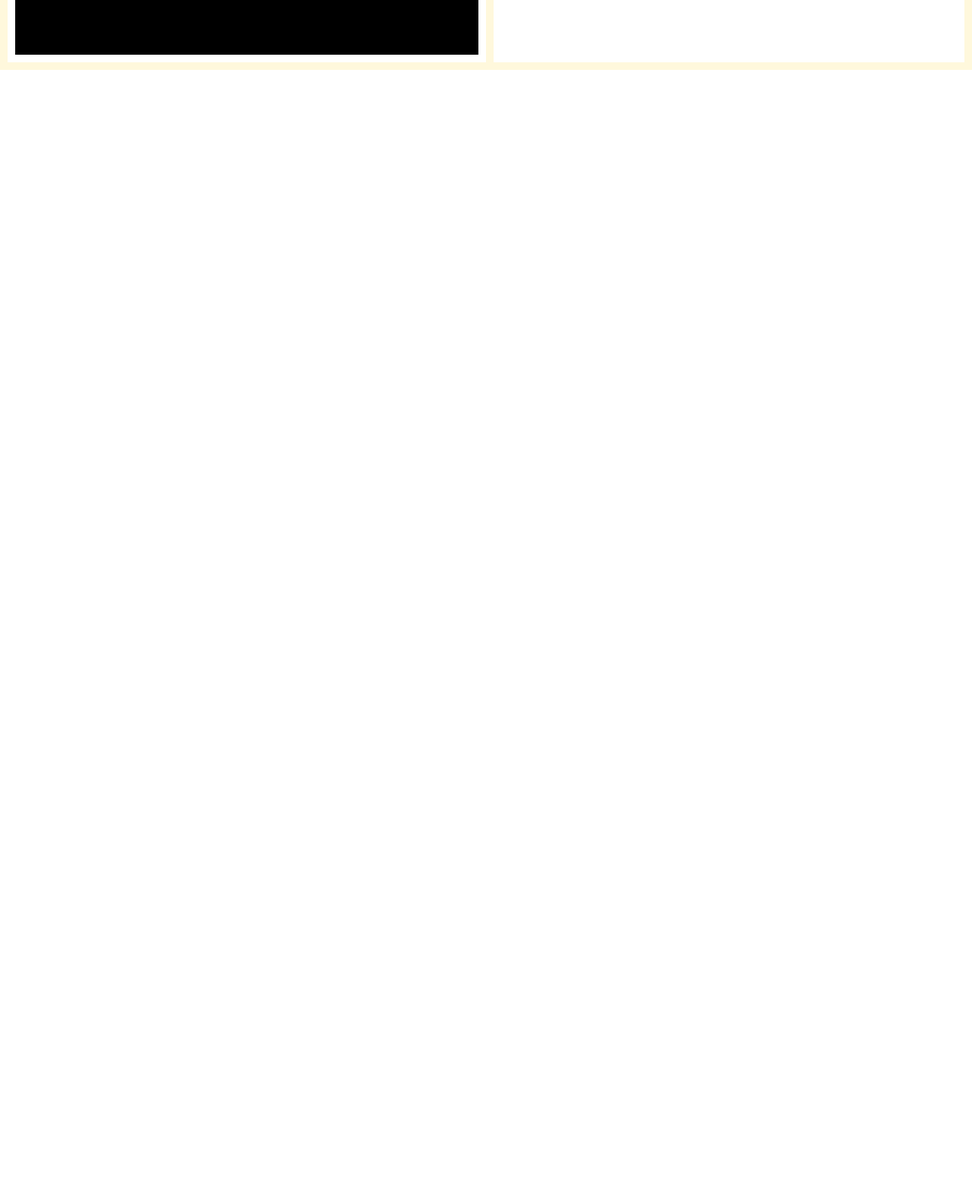
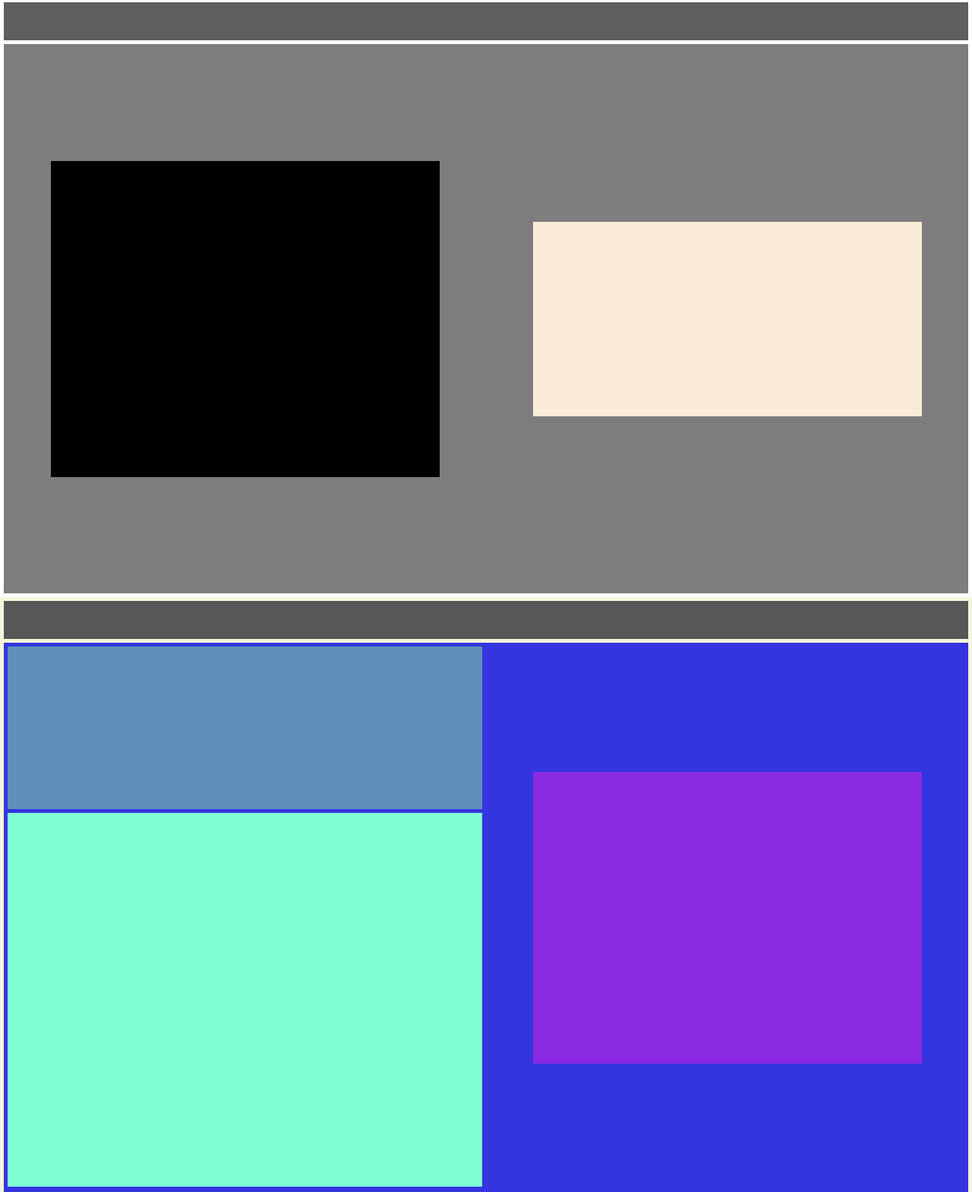
Before and after one commit to PedroHenriqueph7/desafio_portfolio_nivel_cafe_senac, a plain HTML site: page index.html in a window 1280 px wide. Shown: the part 819-2388 px from the top of the page at 76% size. Before the commit the page ends 911 px from the top, so only its background shows below. Drawn offline with Linux system fonts and the light colour scheme.

Commit message:
Inserido pagina 2 e 3 no portfolio

```diff
--- a/css/style.css
+++ b/css/style.css
@@ -4,71 +4,91 @@
     box-sizing: border-box;
 }
 
+html, body {
+    max-width: 100vw;
+
+}
+
 #cabecalho{
-    background-color: rgb(255, 255, 255);
+    background-color:white;
     padding: 10px;
     display: flex;
     justify-content: space-between;
+    align-items: center;
+    flex-wrap: wrap;
+    width: 100%;
+    max-width: 100vw;
+    border-bottom: 1px solid rgb(211, 211, 211);
+}
+
+#conteudo_da_pagina {
+    flex-wrap: wrap;
+    background-color: black;
 
 }
-
 #logo{
     background-color: black;
     width: 80px;
     height: 50px;
-
+    margin: 10px;
 }
 
 #menu_principal{
+    flex-grow: 1;
+    display: flex;
     background-color: white;
-    padding: 5px;
+    justify-content: end;
 
 }
 
 #menu_principal, ul {
     display: flex;
-    gap: 50px;
+    flex-wrap: wrap;
+    gap: 10px;
     list-style: none;
+
 }
 
 li {
-    width: 60px;
-    height: 50px;
+    width: 70px;
+    height: 30px;
     background-color: black;
-
+    flex-shrink: 0;
 }
 
-#conteudo_principal{
-    background-color: cornsilk;
+#primeira_pagina{
+    background-color: rgb(255, 255, 255);
     display: flex;
-    padding: 10px;
-
+    padding: 5px;
+    flex-wrap: wrap;
 
 }
 
 .section_principal{
-    height: 811px;
-    width: 100vw;
-    background-color: white;
+    height: 89.5vh;
+    background-color: rgb(179, 176, 176);
+    width: 98%;
+    max-width: 100vw;
 }
 
 #bloco_esquerda{
-    margin-right: 10px;
+    margin-right: 5px;
     padding: 10px;
+    flex: 2 0 300px;
 }
 
 #texto_principal{
-    height: 500px;
+    height: 45%;
     background-color: blue;
 }
 
 #botao{
-    height: 50px;
+    height: 15%;
     background-color: rgb(95, 95, 230);
     margin: 10px 0px;
 }
 #redes_socias{
-    height: 221px;
+    height: 35%;
     background-color: black;
 }
 
@@ -76,9 +96,120 @@ li {
     display: flex;
     justify-content: center;
     align-items: center;
+    padding: 10px;
+    flex: 2 0 300px;
 }
 #foto{
-    width: 600px;
-    height: 400px;
+    width: 40vw;
+    aspect-ratio: 16 / 9;
     background-color: blue;
 }
+
+
+/* PAGINA 2*/
+
+#segunda_pagina {
+    padding: 5px;
+    background-color: rgb(255, 255, 255);
+
+}
+
+#subtitulo_segunda_pagina {
+  height: 50px;
+  background-color: rgb(95, 95, 95);
+  margin-bottom: 5px;
+}
+
+#conteudo_principal_pagina_dois {
+    display: flex;
+    background-color: rgb(90, 89, 89);
+    flex-wrap: wrap;
+}
+
+.section_principal_pagina2 {
+    background-color: rgb(126, 125, 125);
+    width: 99%;
+    max-width: 99vw;
+    height: 90.4vh;
+}
+
+#bloco_esquerda2 {
+
+    display: flex;
+    justify-content: center;
+    align-items: center;
+    flex: 2 0 300px;
+}
+
+#imagem_principal_pagina_dois {
+    width: 40vw;
+    aspect-ratio: 16 / 13;
+    background-color: black;
+}
+
+#bloco_direita2 {
+    display: flex;
+    justify-content: center;
+    align-items: center;
+    flex: 2 0 300px;
+}
+
+#descricao_sobre_mim {
+    width: 40vw;
+    aspect-ratio: 18 / 9;
+    background-color: antiquewhite;
+}
+
+/* PAGINA 3*/
+
+#terceira_pagina {
+    background-color: beige;
+    padding: 5px;
+
+}
+
+#subtitulo_pagina_tres {
+    height: 50px;
+    background-color: rgb(87, 87, 87);
+    margin-bottom: 5px;
+}
+
+#conteudo_terceira_pagina {
+    display: flex;
+    background-color: bisque;
+}
+
+.section_principal_pagina_tres {
+    width: 99%;
+    max-width: 99vw;
+    height: 90.4vh;
+    background-color: rgb(53, 53, 223);
+}
+
+#bloco_esquerda_pagina3 {
+    padding: 5px;
+}
+
+#campo_texto_pagina3 {
+    height: 30%;
+    background-color: rgb(94, 143, 185);
+    margin-bottom: 5px;
+}
+
+#icoms_tech {
+    height: 69%;
+    background-color: aquamarine;
+}
+
+#bloco_direita_pagina3 {
+    display: flex;
+    justify-content: center;
+    align-items: center;
+    padding: 5px;
+}
+
+#imagem_trabalho_pagina3 {
+    width: 40vw;
+    aspect-ratio: 16 / 12;
+    background-color: blueviolet;
+}
--- a/index.html
+++ b/index.html
@@ -25,7 +25,8 @@
 
     </header>
 
-    <main id="conteudo_principal">
+    <main id="conteudo_da_pagina">
+        <div id="primeira_pagina">
 
             <section id="bloco_esquerda"
             class="section_principal">
@@ -38,6 +39,45 @@
             class="section_principal">
                 <div id="foto"></div>
             </section>
+
+        </div>
+        <div id="segunda_pagina">
+
+            <div id="subtitulo_segunda_pagina"></div>
+
+            <div id="conteudo_principal_pagina_dois">
+                <section id="bloco_esquerda2" class="section_principal_pagina2">
+                    <div id="imagem_principal_pagina_dois"></div>
+                </section>
+                <section id="bloco_direita2" class="section_principal_pagina2">
+                    <div id="descricao_sobre_mim"></div>
+                </section>
+            </div>
+        </div>
+
+        <div id="terceira_pagina">
+            <div id="subtitulo_pagina_tres"></div>
+            <div id="conteudo_terceira_pagina">
+                <section id="bloco_esquerda_pagina3" class="section_principal_pagina_tres">
+                    <div id="campo_texto_pagina3"></div>
+                    <div id="icoms_tech"></div>
+                </section>
+                <section id="bloco_direita_pagina3" class="section_principal_pagina_tres">
+                    <div id="imagem_trabalho_pagina3"></div>
+                </section>
+            </div>
+
+        </div>
+        <div id="quarta_pagina">
+            <section id="works">
+                <article></article>
+                <article></article>
+                <article></article>
+                <article></article>
+                <article></article>
+                <article></article>
+            </section>
+        </div>
     </main>
 
     <footer></footer>
```
Lines whose indentation alone changed are shown as unchanged.
